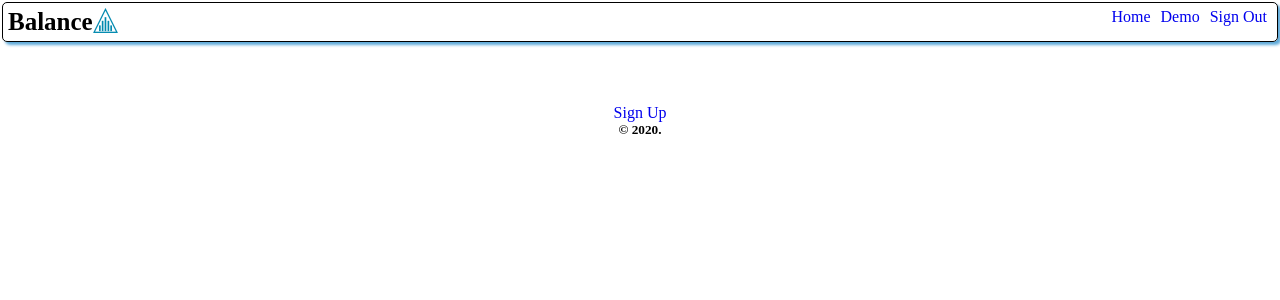
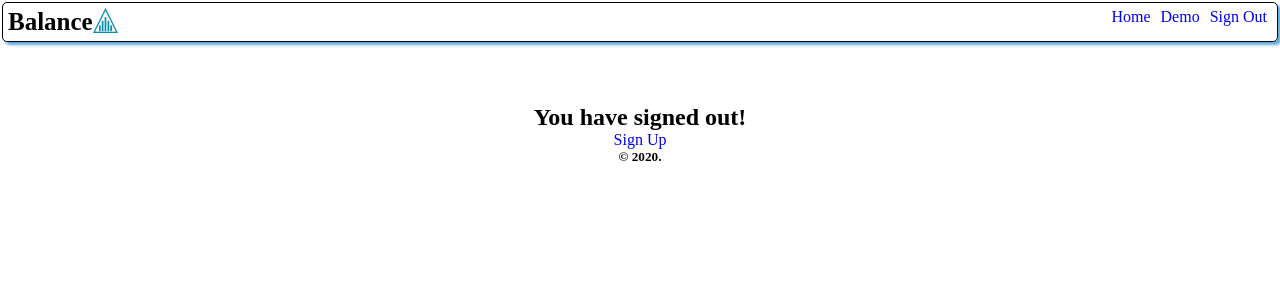
Before and after one commit to Cosmic-Noir/balance-app, a React (Create React App) app: page /signOut in a window 1280 px wide. Shown: the top 300 px of the page. Built offline with nearby package versions, Linux system fonts and the light colour scheme.

Commit message:
Add sign out component

```diff
--- a/src/App.js
+++ b/src/App.js
@@ -8,6 +8,7 @@ import Dashboard from "./components/dashboard/dashboard";
 import Landing from "./components/landing/landing";
 import Nav from "./components/nav/nav";
 import SignIn from "./components/signIn/signIn";
+import SignOut from "./components/signOut/signOut";
 import SignUp from "./components/signUp/signUp";
 
 /* Styling & Images */
@@ -81,6 +82,7 @@ class App extends Component {
       // Values
       charges: this.state.charges,
       signedIn: this.state.signedIn,
+      userInfo: this.state.userInfo,
       users: this.state.users
     };
     return (
@@ -92,6 +94,7 @@ class App extends Component {
           <main role="main">
             <Route path="/dashboard" component={Dashboard} />
             <Route path="/signIn" component={SignIn} />
+            <Route path="/signOut" component={SignOut} />
             <Route path="/signUp" component={SignUp} />
             <Route exact path="/" component={Landing} />
           </main>
--- a/src/balanceContext.js
+++ b/src/balanceContext.js
@@ -10,6 +10,7 @@ const balanceContext = React.createContext({
   // Values
   charges: [],
   signedIn: "",
+  userInfo: "",
   users: []
 });
 
--- a/src/components/dashboard/dashboard.js
+++ b/src/components/dashboard/dashboard.js
@@ -1,9 +1,18 @@
-import React from "react";
+import React, { Component } from "react";
 
-export default function Dashboard() {
-  return (
-    <div className="dashboard flex-column">
-      <h2>Welcome</h2>
-    </div>
-  );
+/* Context */
+import balanceContext from "../../balanceContext";
+
+class Dashboard extends Component {
+  static contextType = balanceContext;
+
+  render() {
+    return (
+      <div className="dashboard flex-column">
+        <h2>Welcome {this.context.userInfo.username}</h2>
+      </div>
+    );
+  }
 }
+
+export default Dashboard;
--- /dev/null
+++ b/src/components/signOut/signOut.js
@@ -0,0 +1,10 @@
+import React from "react";
+
+// Should turn into function when can test
+export default function SignOut() {
+  return (
+    <div className="flex-column">
+      <h2 className="title">You have signed out!</h2>
+    </div>
+  );
+}
--- a/src/data.js
+++ b/src/data.js
@@ -13,7 +13,8 @@ const Data = {
       email: "cooler@email.com",
       pass: "cold789"
     }
-  ]
+  ],
+  charges: []
 };
 
 export default Data;
```
